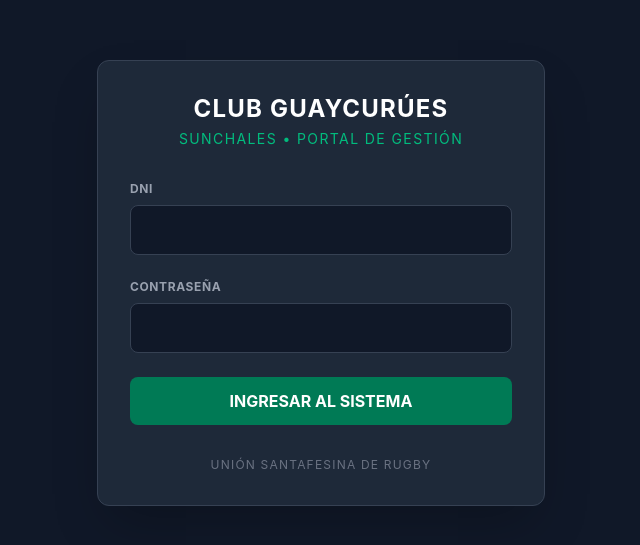
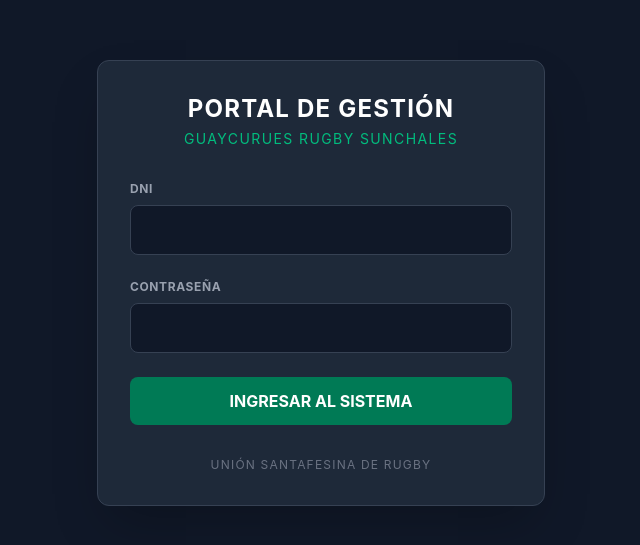
Before and after one commit to SantiQui/rugbymanager, a React (Vite) app: page / in a window 1280 px wide. Shown: the part 117-662 px from the top of the page, without its empty margins (319-959 px from the left). Built offline with nearby package versions, Linux system fonts and the light colour scheme; no server answers.

Commit message:
fix: app.tsx

```diff
--- a/src/components/LoginScreen.tsx
+++ b/src/components/LoginScreen.tsx
@@ -38,8 +38,8 @@
       <div className="bg-gray-800 p-8 rounded-xl shadow-2xl max-w-md w-full border border-gray-700">
 
         <div className="text-center mb-8">
-          <h1 className="text-2xl font-bold text-white tracking-wider">CLUB GUAYCURÚES</h1>
-          <p className="text-emerald-500 text-sm tracking-widest mt-1">SUNCHALES • PORTAL DE GESTIÓN</p>
+          <h1 className="text-2xl font-bold text-white tracking-wider">PORTAL DE GESTIÓN</h1>
+          <p className="text-emerald-500 text-sm tracking-widest mt-1">GUAYCURUES RUGBY SUNCHALES</p>
         </div>
 
         {error && (
```
